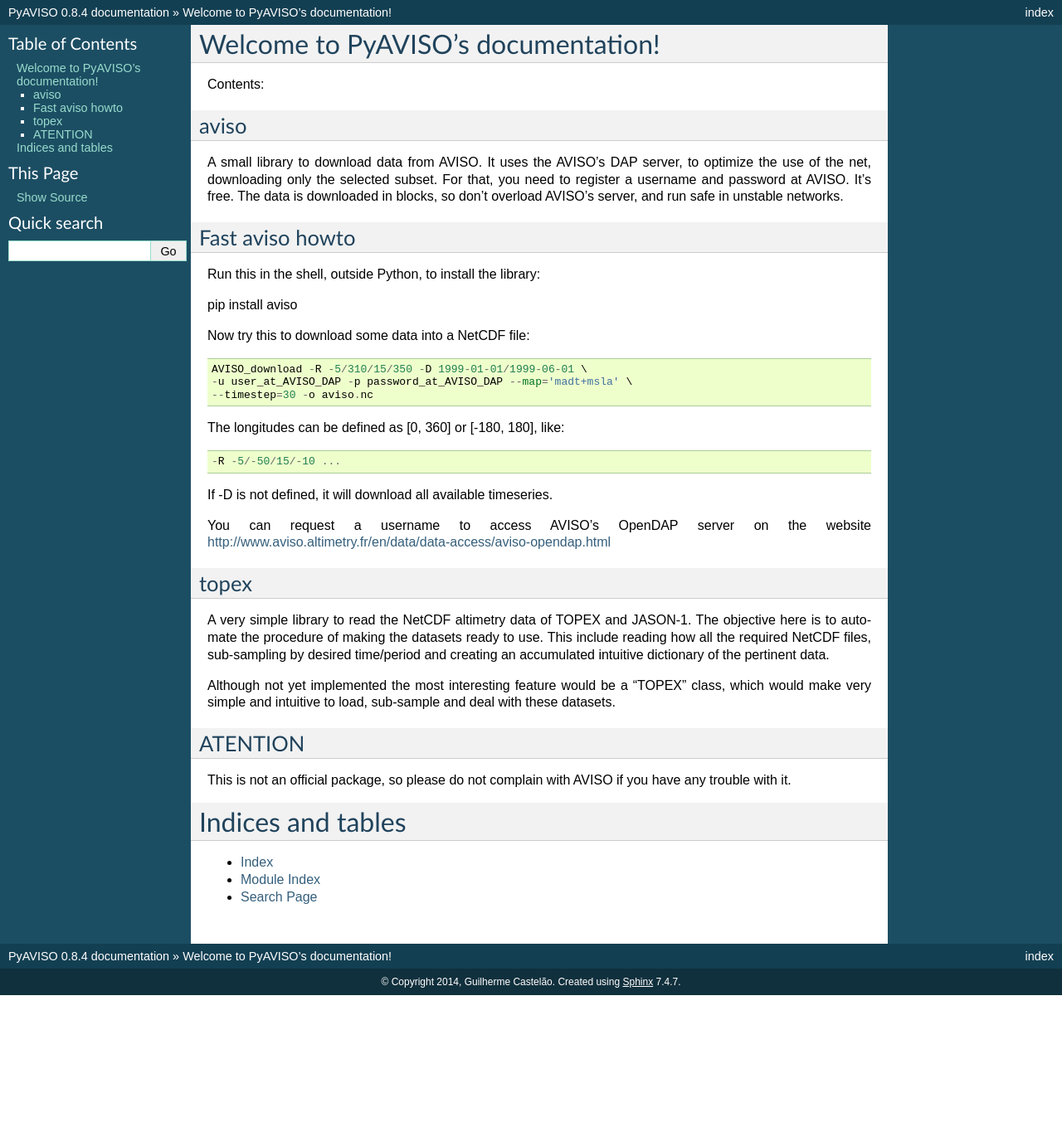
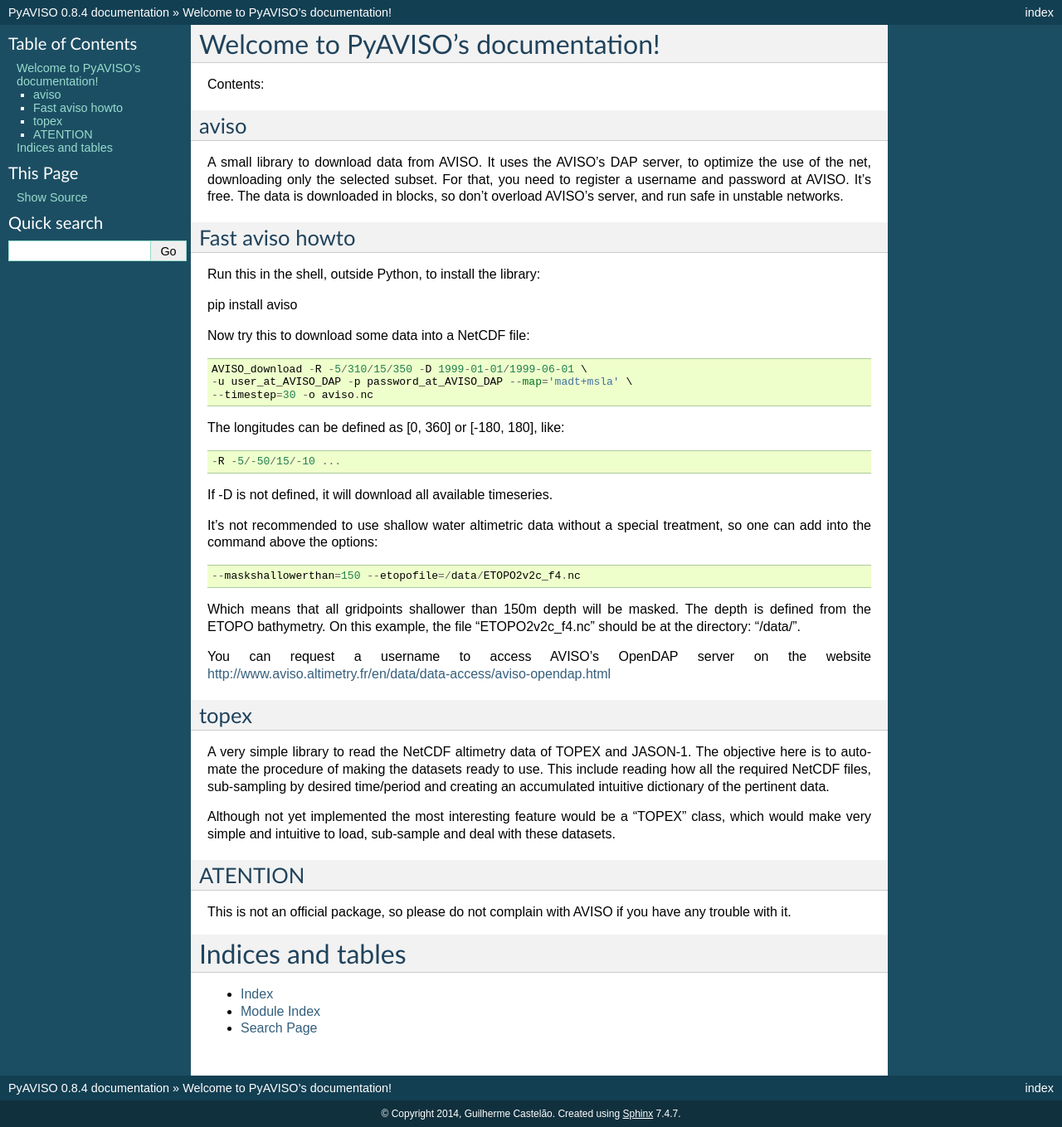
Before and after one commit to castelao/PyAVISO, a Sphinx documentation site: the page built from docs/index.rst, in a window 1280 px wide. Shown: the whole page at 83% size. Built offline with Sphinx 7.4.7, drawn with Linux system fonts in a browser that asks for light colours; before the commit the page ends 1200 px from its top, so only the background shows below that.

Commit message:
Explaining how to use --maskshallowerthan.

```diff
--- a/docs/index.rst
+++ b/docs/index.rst
@@ -38,6 +38,13 @@
 
 If -D is not defined, it will download all available timeseries.
 
+It's not recommended to use shallow water altimetric data without a special treatment, so one can add into the command above the options::
+
+    --maskshallowerthan=150 --etopofile=/data/ETOPO2v2c_f4.nc
+
+Which means that all gridpoints shallower than 150m depth will be masked.
+The depth is defined from the ETOPO bathymetry.
+On this example, the file "ETOPO2v2c_f4.nc" should be at the directory: "/data/".
 
 You can request a username to access AVISO's OpenDAP server on the website `http://www.aviso.altimetry.fr/en/data/data-access/aviso-opendap.html <http://www.aviso.altimetry.fr/en/data/data-access/aviso-opendap.html>`_
 
```
